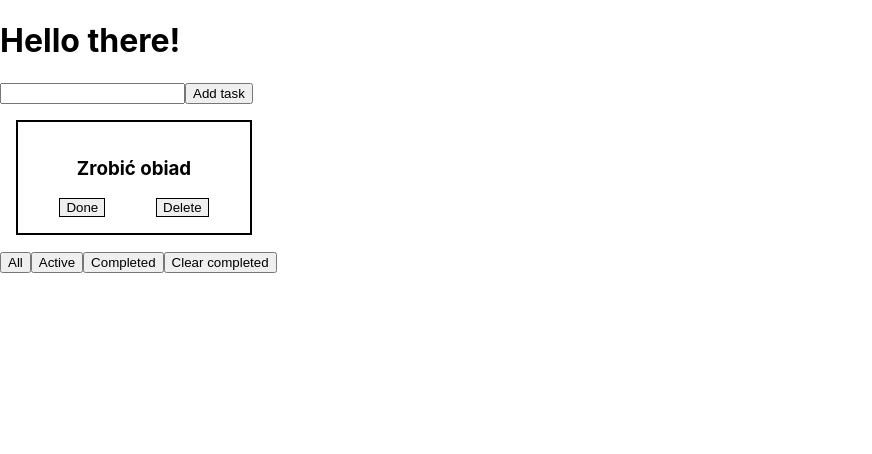
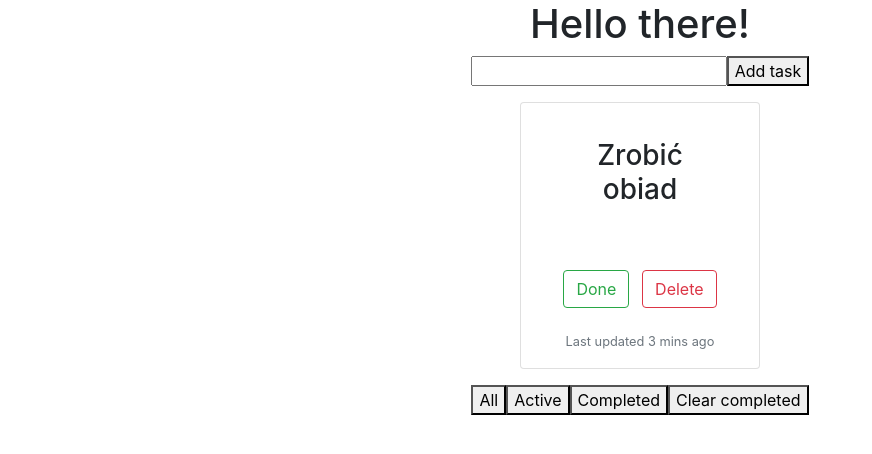
Before and after one commit to przemskydev/reactjs-training, a React (Create React App) app: page / in a window 1280 px wide. Shown: the top 454 px of the page, without its empty margins (0-872 px from the left). Built offline with nearby package versions, Linux system fonts and the light colour scheme.

Commit message:
add react-bootstrap

```diff
--- a/package.json
+++ b/package.json
@@ -6,7 +6,9 @@
     "@testing-library/jest-dom": "^4.2.4",
     "@testing-library/react": "^9.5.0",
     "@testing-library/user-event": "^7.2.1",
+    "bootstrap": "^4.4.1",
     "react": "^16.13.0",
+    "react-bootstrap": "^1.0.0-beta.17",
     "react-dom": "^16.13.0",
     "react-scripts": "3.4.0"
   },
--- a/src/App.js
+++ b/src/App.js
@@ -1,6 +1,7 @@
 import React from 'react';
 import Todo from './components/Todo'
 import './App.css';
+import 'bootstrap/dist/css/bootstrap.min.css';
 
 function App() {
 
--- a/src/components/TaskTodo.js
+++ b/src/components/TaskTodo.js
@@ -1,17 +1,26 @@
 import React from 'react';
 import './style/TaskTodo.css';
+import Card from 'react-bootstrap/Card';
+import Button from 'react-bootstrap/Button';
+
+
 
 const TaskTodo = props => {
   const title = <h3>{props.element.title}</h3>;
 
   return (
-    <div className='card'>
-      {title}
-      <div className='buttons'>
-        <button type='button'>Done</button>
-        <button type='button'>Delete</button>
-      </div>
-    </div>
+    <Card>
+      <Card.Body>
+        <Card.Title>{title}</Card.Title>
+        <div className='buttons'>
+          <Button variant="outline-success">Done</Button>
+          <Button variant="outline-danger">Delete</Button>
+        </div>
+      </Card.Body>
+      <Card.Text>
+        <small className="text-muted">Last updated 3 mins ago</small>
+      </Card.Text>
+    </Card>
   )
 }
 
--- a/src/components/Todo.js
+++ b/src/components/Todo.js
@@ -1,12 +1,13 @@
 import React from 'react';
 import Input from './Input';
 import TaskTodo from './TaskTodo';
+import { Container, Row, Col } from 'react-bootstrap';
 
 
 class Todo extends React.Component {
   state = {
     list: [
-      {id: 1, title: 'Zrobić obiad', isCompleted: false}
+      { id: 1, title: 'Zrobić obiad', isCompleted: false }
     ]
   }
 
@@ -14,11 +15,13 @@ class Todo extends React.Component {
 
     const welcome = <h1>Hello there!</h1>;
     const listOfTasks = this.state.list.map(el => {
-      return <TaskTodo key={el.id} element={el}/>
+      return <TaskTodo key={el.id} element={el} />
     });
 
     return (
-      <div>
+      <Container>
+        <Row className="justify-content-center">
+          <Col md="6" className="text-center">
             {welcome}
             <Input />
             {listOfTasks}
@@ -26,7 +29,9 @@ class Todo extends React.Component {
             <button type='button'>Active</button>
             <button type='button'>Completed</button>
             <button type='button'>Clear completed</button>
-      </div>
+          </Col>
+        </Row>
+      </Container>
     )
   }
 }
--- a/src/components/style/TaskTodo.css
+++ b/src/components/style/TaskTodo.css
@@ -1,8 +1,8 @@
 .card {
   border: 2px black solid;
-  margin: 1em;
-  padding: 1em;
-  width: 200px;
+  margin: 1rem auto;
+  padding: 1rem;
+  width: 15rem;
 }
 
 .card h3 {
@@ -10,11 +10,9 @@
   justify-content: center;
 }
 
-.card button {
-  border: 1px black solid;
-}
-
 .buttons{
   display: flex;
   justify-content: space-around;
+
+  margin-top: 4rem;
 }
```
Also changed, not shown: 1 other file (tests, documents, lock files or other folders). Lines whose indentation alone changed are shown as unchanged.
